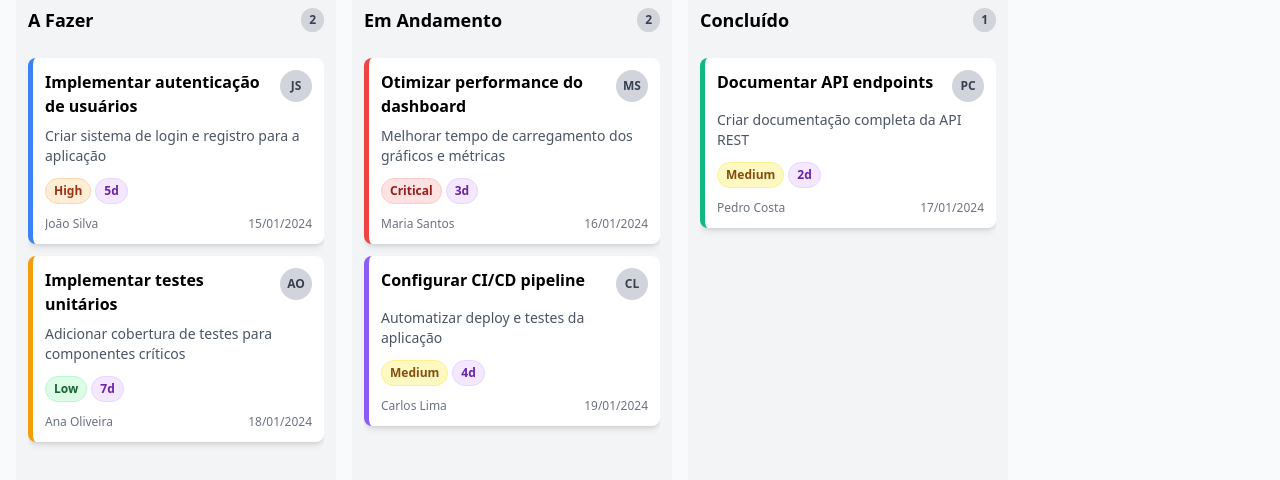
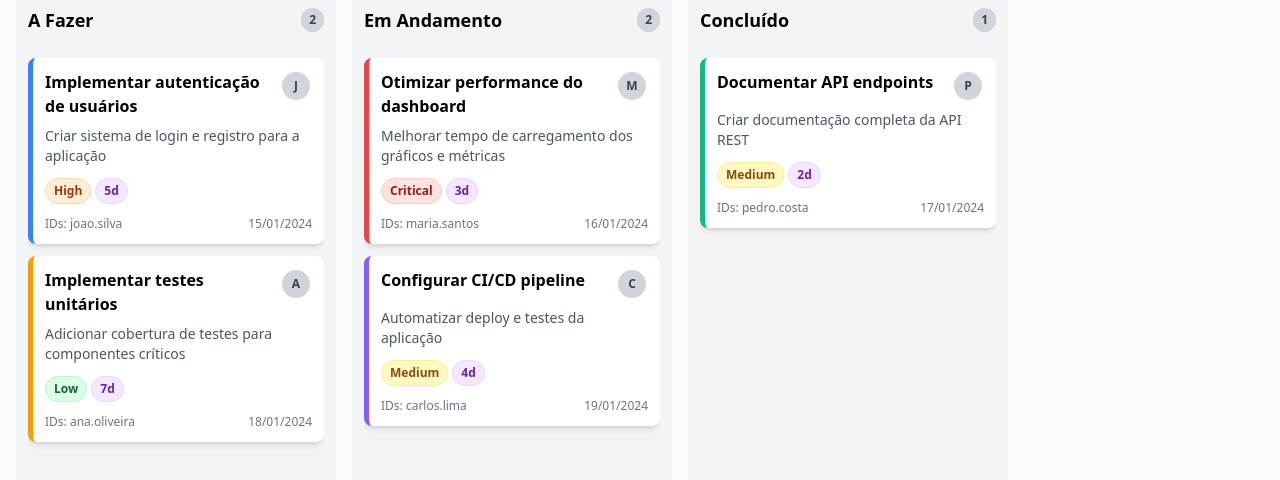
Before and after one commit to CMOURASIGA/kagestor-webapp, a React (Vite) app in the folder client/: page / in a window 1280 px wide. Shown: the part 220-700 px from the top of the page. Built offline with nearby package versions, Linux system fonts and the light colour scheme; no server answers.

Commit message:
Arquivos do FrontEnd-06

```diff
--- a/client/src/components/Card.jsx
+++ b/client/src/components/Card.jsx
@@ -19,11 +19,22 @@ const getPriorityColor = (priority) => {
   return priorityColors[priority] || 'bg-blue-100 text-blue-800 border-blue-200';
 };
 
-// Função para obter iniciais do nome
-const getInitials = (name) => {
-  if (!name) return '?';
-  return name.split(' ').map(n => n[0]).join('').toUpperCase().slice(0, 2);
+// Função para obter iniciais ou ID do responsável
+const getIdentifier = (assignee) => {
+  if (!assignee) return '?';
+  // Se for um número (ID), formata. Caso contrário, pega as iniciais.
+  if (typeof assignee === 'number') {
+    return `#${assignee}`;
+  }
+  return assignee.toString().split(' ').map(n => n[0]).join('').toUpperCase().slice(0, 2);
 };
+
+// Componente para o avatar de um responsável
+const AssigneeAvatar = ({ assignee }) => (
+  <div className="w-8 h-8 bg-gray-300 rounded-full flex items-center justify-center text-xs font-semibold text-gray-700 border-2 border-white">
+    {getIdentifier(assignee)}
+  </div>
+);
 
 export default function Card({ card, onClick }) {
   const {
@@ -31,9 +42,9 @@ export default function Card({ card, onClick }) {
     description,
     color,
     priority,
-    reporter,
     created_at,
     owner_user_id,
+    co_owner_ids,
     current_cycle_time
   } = card;
 
@@ -42,7 +53,11 @@ export default function Card({ card, onClick }) {
     borderLeft: `5px solid ${color || '#ccc'}`,
   };
 
-  const assigneeName = reporter?.value || owner_user_id || 'Não atribuído';
+  // Junta o proprietário principal e os co-proprietários
+  const allAssignees = [owner_user_id, ...(co_owner_ids || [])].filter(id => id != null);
+  const displayAssignees = allAssignees.slice(0, 3);
+  const remainingCount = allAssignees.length - displayAssignees.length;
+
   const priorityColorClass = getPriorityColor(priority);
 
   return (
@@ -51,11 +66,19 @@ export default function Card({ card, onClick }) {
       style={cardStyle}
       onClick={() => onClick(card)}
     >
-      {/* Cabeçalho com título e avatar */}
+      {/* Cabeçalho com título e avatares */}
       <div className="flex justify-between items-start mb-2">
         <h3 className="font-bold text-md flex-1 mr-2 line-clamp-2">{title}</h3>
-        <div className="flex-shrink-0 w-8 h-8 bg-gray-300 rounded-full flex items-center justify-center text-xs font-semibold text-gray-700">
-          {getInitials(assigneeName)}
+        <div className="flex flex-shrink-0 -space-x-3">
+          {displayAssignees.map((assignee, index) => (
+            <AssigneeAvatar key={index} assignee={assignee} />
+          ))}
+          {remainingCount > 0 && (
+            <div className="w-8 h-8 bg-gray-400 rounded-full flex items-center justify-center text-xs font-semibold text-white border-2 border-white">
+              +{remainingCount}
+            </div>
+          )}
+          {allAssignees.length === 0 && <AssigneeAvatar assignee={null} />}
         </div>
       </div>
 
@@ -82,7 +105,9 @@ export default function Card({ card, onClick }) {
 
       {/* Rodapé com responsável e data */}
       <div className="flex justify-between items-center text-xs text-gray-500">
-        <span className="truncate flex-1 mr-2">{assigneeName}</span>
+        <span className="truncate flex-1 mr-2">
+          {allAssignees.length > 0 ? `IDs: ${allAssignees.join(', ')}` : 'Não atribuído'}
+        </span>
         <span className="flex-shrink-0">{formatDate(created_at)}</span>
       </div>
     </div>
--- a/client/src/components/CardDetailsModal.jsx
+++ b/client/src/components/CardDetailsModal.jsx
@@ -57,7 +57,7 @@ export default function CardDetailsModal({ card, onClose }) {
         <div className="grid grid-cols-1 sm:grid-cols-2 gap-x-4 gap-y-2 text-sm">
           <DetailItem label="ID Customizado" value={custom_id} />
           <DetailItem label="Tipo" value={type?.value} />
-          <DetailItem label="Proprietário (ID)" value={owner_user_id} />
+          <DetailItem label="Responsáveis (IDs)" value={[owner_user_id, ...(co_owner_ids || [])].filter(id => id != null).join(', ')} />
           <DetailItem label="Prazo Final" value={formatDate(deadline)} />
           <DetailItem label="Criado em" value={formatDate(created_at)} />
           <DetailItem label="Última Modificação" value={formatDate(last_modified)} />
--- a/client/src/pages/Board.jsx
+++ b/client/src/pages/Board.jsx
@@ -99,10 +99,19 @@ export default function Board() {
   const availableAssignees = useMemo(() => {
     const assignees = new Set();
     cards.forEach(card => {
-      const assignee = card.reporter?.value || card.owner_user_id || 'Não atribuído';
-      assignees.add(assignee);
+      if (card.owner_user_id) {
+        assignees.add(card.owner_user_id);
+      }
+      if (card.co_owner_ids) {
+        card.co_owner_ids.forEach(id => assignees.add(id));
+      }
     });
-    return Array.from(assignees).sort();
+    return Array.from(assignees).sort((a, b) => {
+      if (typeof a === 'number' && typeof b === 'number') {
+        return a - b;
+      }
+      return String(a).localeCompare(String(b));
+    });
   }, [cards]);
 
   // Cards filtrados
@@ -114,8 +123,8 @@ export default function Board() {
 
       const matchesPriority = !priorityFilter || card.priority === priorityFilter;
 
-      const assignee = card.reporter?.value || card.owner_user_id || 'Não atribuído';
-      const matchesAssignee = !assigneeFilter || assignee === assigneeFilter;
+      const allAssignees = [card.owner_user_id, ...(card.co_owner_ids || [])];
+      const matchesAssignee = !assigneeFilter || allAssignees.includes(Number(assigneeFilter));
 
       return matchesSearch && matchesPriority && matchesAssignee;
     });
```
